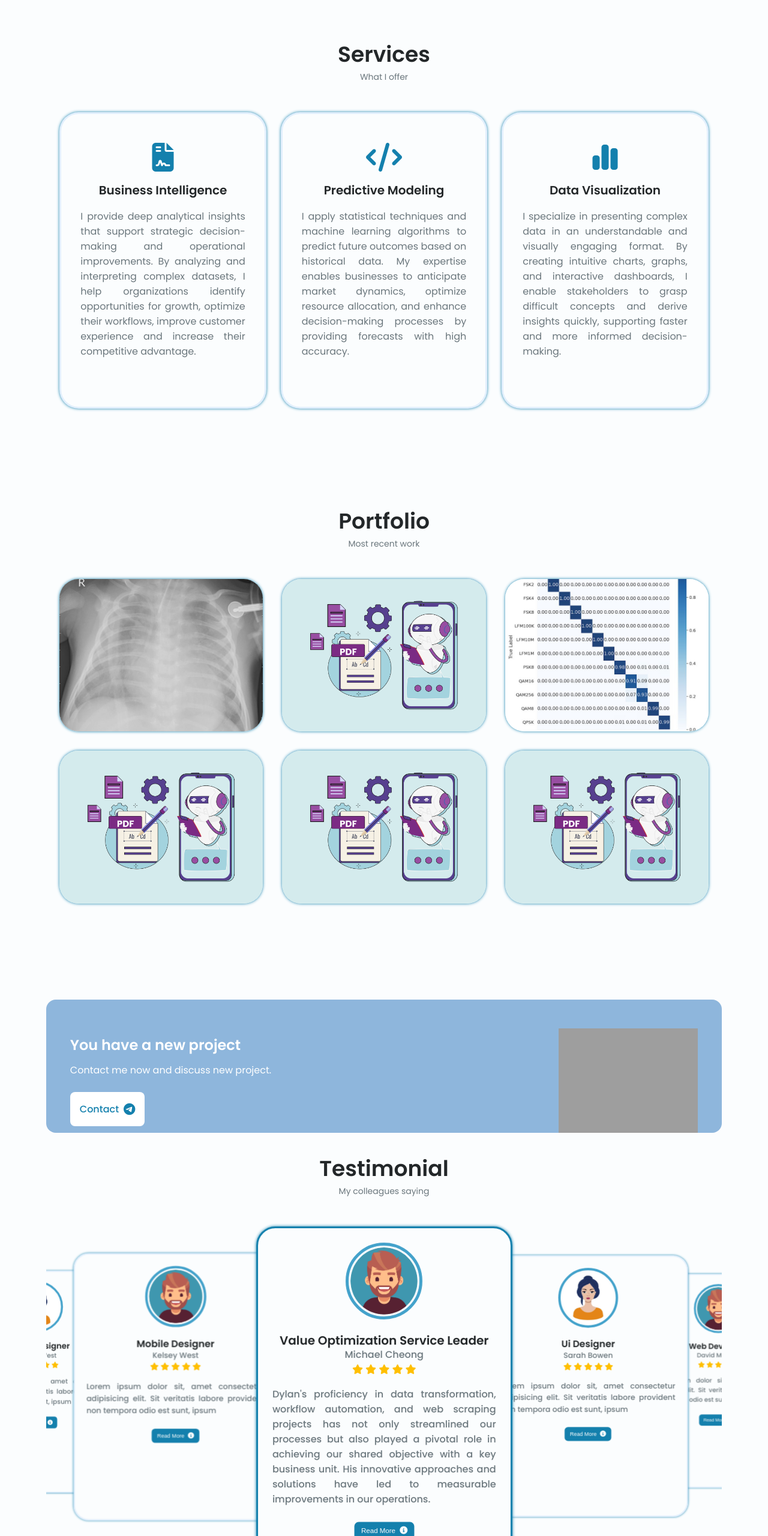
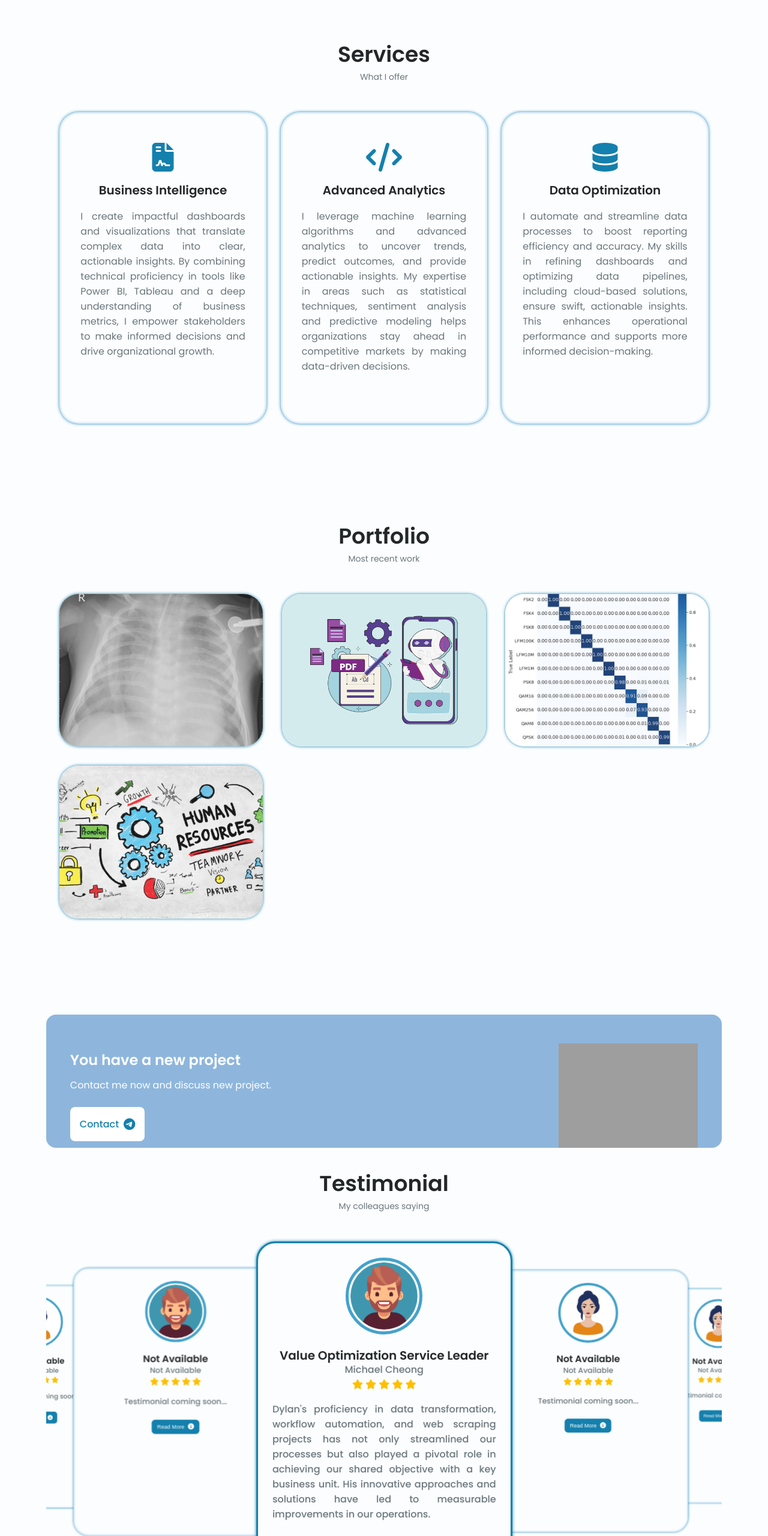
Before and after one commit to DylanNguyen2111/My_Portfolio, a plain HTML site: page index.html in a window 1280 px wide. Shown: the part 3486-6046 px from the top of the page at 60% size. Drawn offline with nearby package versions, Linux system fonts and the light colour scheme; grey boxes are pictures that could not be loaded.

Commit message:
new update

```diff
--- a/css/styles.css
+++ b/css/styles.css
@@ -806,8 +806,8 @@ img {
 }
 
 .portfolio-box:hover img {
-  transform: scale(1.1);
-  opacity: 0.7;
+  transform: scale(1.2);
+  opacity: 0.3;
   cursor: pointer;
 }
 
@@ -842,8 +842,8 @@ img {
 }
 
 .portfolio-layer p {
-  font-size: 1.6rem;
-  margin: .3rem 0 1rem;
+  font-size: 1.3vw;
+  margin: 0.3vw 0 0.8vw;
   font-weight: 1000;
 }
 
@@ -851,9 +851,9 @@ img {
   display: inline-flex;
   justify-content: center;
   align-items: center;
-  margin-top: 0.5rem;
-  width: 3rem;
-  height: 3rem;
+  width: 2.5vw;   /* Button size scales with viewport width */
+  height: 2.5vw;
+  margin-top: 0.5vw;
   background: white;
   border-radius: 50%;
 }
@@ -864,7 +864,7 @@ img {
 }
 
 .portfolio-layer a i {
-  font-size: 2rem;
+  font-size: 2vw;
   color: var(--first-color-second);
 }
 
--- a/index.html
+++ b/index.html
@@ -489,29 +489,28 @@
                 <div class="services-box">
                     <i class="fa-solid fa-file-contract"></i>
                     <h3>Business Intelligence</h3>
-                    <p>I provide deep analytical insights that support strategic decision-making and operational improvements. By
-                        analyzing and interpreting complex datasets, I help organizations identify opportunities for growth, optimize their workflows,
-                        improve customer experience and increase their competitive advantage.
+                    <p>I create impactful dashboards and visualizations that translate complex data into clear, actionable insights.
+                        By combining technical proficiency in tools like Power BI, Tableau and a deep understanding of business metrics,
+                        I empower stakeholders to make informed decisions and drive organizational growth.
                     </p>
                     <!-- <a href="#" class="btn">Read More</a> -->
                 </div>
 
                 <div class="services-box">
                     <i class="fa-solid fa-code"></i>
-                    <h3>Predictive Modeling</h3>
-                    <p>I apply statistical techniques and machine learning algorithms to predict future
-                        outcomes based on historical data. My expertise enables businesses to anticipate market dynamics,
-                        optimize resource allocation, and enhance decision-making processes by providing forecasts with
-                        high accuracy.</p>
+                    <h3>Advanced Analytics</h3>
+                    <p>I leverage machine learning algorithms and advanced analytics to uncover trends, predict outcomes,
+                        and provide actionable insights. My expertise in areas such as statistical techniques, sentiment analysis and predictive modeling
+                        helps organizations stay ahead in competitive markets by making data-driven decisions.</p>
                     <!-- <a href="#" class="btn">Read More</a> -->
                 </div>
 
                 <div class="services-box">
-                    <i class="fa-solid fa-chart-simple"></i>
-                    <h3>Data Visualization</h3>
-                    <p>I specialize in presenting complex data in an understandable and visually engaging format. By creating
-                        intuitive charts, graphs, and interactive dashboards, I enable stakeholders to grasp difficult concepts
-                        and derive insights quickly, supporting faster and more informed decision-making.</p>
+                    <i class="fa-solid fa-database"></i>
+                    <h3>Data Optimization</h3>
+                    <p>I automate and streamline data processes to boost reporting efficiency and accuracy.
+                        My skills in refining dashboards and optimizing data pipelines, including cloud-based solutions, ensure swift, actionable insights.
+                        This enhances operational performance and supports more informed decision-making.</p>
                     <!-- <a href="#" class="btn">Read More</a> -->
                 </div>
             </div>
@@ -580,7 +579,6 @@
                 <div class="portfolio-box">
                     <img src="img/Pneumonia.jpeg" alt="">
                     <div class="portfolio-layer">
-                        <!-- <h3 class="portfolio-title">Advanced Pneumonia Detection System</h3> -->
                         <p class="portfolio-description">An MLOps-powered solution for automating pneumonia detection with
                             MLflow, Dagshub, DVC and AWS.</p>
                         <a href="https://github.com/DylanNguyen2111/Pneumonia-Detection" class="button button-flex button-small portfolio-button">
@@ -592,7 +590,6 @@
                 <div class="portfolio-box">
                     <img src="img/chat_with_pdf.png" alt="">
                     <div class="portfolio-layer">
-                        <!-- <h3 class="portfolio-title">LLM-Powered Knowledge Retrieval System</h3> -->
                         <p class="portfolio-description">A Chatbot to query information from your pdf documents using Langchain and OpenAI API.</p>
                         <a href="https://github.com/DylanNguyen2111/Chat_with_your_PDFs" class="button button-flex button-small portfolio-button">
                             <i class="fa-solid fa-up-right-from-square"></i>
@@ -603,7 +600,6 @@
                 <div class="portfolio-box">
                     <img src="img/signal.jpg" alt="">
                     <div class="portfolio-layer">
-                        <!-- <h3 class="portfolio-title">Deep Learning based Automatic Modulation Recognition</h3> -->
                         <p class="portfolio-description">A Transformer-based model for robust signal modulation classification
                             over 12 differents modulation types.</p>
                         <a href="https://github.com/DylanNguyen2111/Deep-learning-based-automatic-data-modulation-classification-with-impairments" class="button button-flex button-small portfolio-button">
@@ -613,9 +609,18 @@
                 </div>
 
                 <div class="portfolio-box">
+                    <img src="img/HR.jpg" alt="">
+                    <div class="portfolio-layer">
+                        <p class="portfolio-description">A HR Dashboard with forecasting features, streamlined AWS data pipeline and creative KPI Score Card design.</p>
+                        <a href="" class="button button-flex button-small portfolio-button">
+                            <i class="fa-solid fa-up-right-from-square"></i>
+                        </a>
+                    </div>
+                </div>
+
+                <!-- <div class="portfolio-box">
                     <img src="img/chat_with_pdf.png" alt="">
                     <div class="portfolio-layer">
-                        <!-- <h3 class="portfolio-title">LLM-Powered Knowledge Retrieval System</h3> -->
                         <p class="portfolio-description">A Chatbot to query information from your pdf documents using Langchain and OpenAI API.</p>
                         <a href="https://github.com/DylanNguyen2111/Chat_with_your_PDFs" class="button button-flex button-small portfolio-button">
                             <i class="fa-solid fa-up-right-from-square"></i>
@@ -626,24 +631,12 @@
                 <div class="portfolio-box">
                     <img src="img/chat_with_pdf.png" alt="">
                     <div class="portfolio-layer">
-                        <!-- <h3 class="portfolio-title">LLM-Powered Knowledge Retrieval System</h3> -->
                         <p class="portfolio-description">A Chatbot to query information from your pdf documents using Langchain and OpenAI API.</p>
                         <a href="https://github.com/DylanNguyen2111/Chat_with_your_PDFs" class="button button-flex button-small portfolio-button">
                             <i class="fa-solid fa-up-right-from-square"></i>
                         </a>
                     </div>
-                </div>
-
-                <div class="portfolio-box">
-                    <img src="img/chat_with_pdf.png" alt="">
-                    <div class="portfolio-layer">
-                        <!-- <h3 class="portfolio-title">LLM-Powered Knowledge Retrieval System</h3> -->
-                        <p class="portfolio-description">A Chatbot to query information from your pdf documents using Langchain and OpenAI API.</p>
-                        <a href="https://github.com/DylanNguyen2111/Chat_with_your_PDFs" class="button button-flex button-small portfolio-button">
-                            <i class="fa-solid fa-up-right-from-square"></i>
-                        </a>
-                    </div>
-                </div>
+                </div> -->
             </div>
         </section>
 
@@ -703,6 +696,7 @@
                     </div>
                 </div>
 
+
                 <!-- CARD 2 -->
                 <div class="card swiper-slide">
                     <div class="card__image">
@@ -710,8 +704,8 @@
                     </div>
 
                     <div class="card__content">
-                  <span class="card__title">Ui Designer</span>
-                  <span class="card__name">Sarah Bowen</span>
+                    <span class="card__title">Not Available</span>
+                    <span class="card__name">Not Available</span>
                     <div>
                         <i class="fa-solid fa-star testimonial-icon-star"></i>
                         <i class="fa-solid fa-star testimonial-icon-star"></i>
@@ -719,7 +713,7 @@
                         <i class="fa-solid fa-star testimonial-icon-star"></i>
                         <i class="fa-solid fa-star testimonial-icon-star"></i>
                     </div>
-                  <p class="card__text">Lorem ipsum dolor sit, amet consectetur adipisicing elit. Sit veritatis labore provident non tempora odio est sunt, ipsum</p>
+                    <p class="card__text">Testimonial coming soon...</p>
                     <div class="read-more-button">
                         <a href="https://drive.google.com/file/d/1NqJCDYwnC7xURdURu8ANs_nSzEmcV9H3/view?usp=sharing" target="_blank"  class="tooltip">
                             <button class="button button-flex small-button">
@@ -734,12 +728,12 @@
                 <!-- CARD 3 -->
                 <div class="card swiper-slide">
                     <div class="card__image">
-                  <img src="img/User_Icon.png" alt="card image">
+                    <img src="img/user_avt_women.jpg" alt="card image">
                     </div>
 
                     <div class="card__content">
-                  <span class="card__title">Web Developer</span>
-                  <span class="card__name">David Murphy</span>
+                    <span class="card__title">Not Available</span>
+                    <span class="card__name">Not Available</span>
                     <div>
                         <i class="fa-solid fa-star testimonial-icon-star"></i>
                         <i class="fa-solid fa-star testimonial-icon-star"></i>
@@ -747,7 +741,7 @@
                         <i class="fa-solid fa-star testimonial-icon-star"></i>
                         <i class="fa-solid fa-star testimonial-icon-star"></i>
                     </div>
-                  <p class="card__text">Lorem ipsum dolor sit, amet consectetur adipisicing elit. Sit veritatis labore provident non tempora odio est sunt, ipsum</p>
+                    <p class="card__text">Testimonial coming soon...</p>
                     <div class="read-more-button">
                         <a href="https://drive.google.com/file/d/1NqJCDYwnC7xURdURu8ANs_nSzEmcV9H3/view?usp=sharing" target="_blank"  class="tooltip">
                             <button class="button button-flex small-button">
@@ -766,8 +760,8 @@
                     </div>
 
                     <div class="card__content">
-                  <span class="card__title">Mobile Designer</span>
-                  <span class="card__name">Kelsey West</span>
+                    <span class="card__title">Not Available</span>
+                    <span class="card__name">Not Available</span>
                     <div>
                         <i class="fa-solid fa-star testimonial-icon-star"></i>
                         <i class="fa-solid fa-star testimonial-icon-star"></i>
@@ -775,7 +769,7 @@
                         <i class="fa-solid fa-star testimonial-icon-star"></i>
                         <i class="fa-solid fa-star testimonial-icon-star"></i>
                     </div>
-                  <p class="card__text">Lorem ipsum dolor sit, amet consectetur adipisicing elit. Sit veritatis labore provident non tempora odio est sunt, ipsum</p>
+                    <p class="card__text">Testimonial coming soon...</p>
                     <div class="read-more-button">
                         <a href="https://drive.google.com/file/d/1NqJCDYwnC7xURdURu8ANs_nSzEmcV9H3/view?usp=sharing" target="_blank"  class="tooltip">
                             <button class="button button-flex small-button">
@@ -794,8 +788,8 @@
                     </div>
 
                     <div class="card__content">
-                  <span class="card__title">Mobile Designer</span>
-                  <span class="card__name">Kelsey West</span>
+                    <span class="card__title">Not Available</span>
+                    <span class="card__name">Not Available</span>
                     <div>
                         <i class="fa-solid fa-star testimonial-icon-star"></i>
                         <i class="fa-solid fa-star testimonial-icon-star"></i>
@@ -803,7 +797,7 @@
                         <i class="fa-solid fa-star testimonial-icon-star"></i>
                         <i class="fa-solid fa-star testimonial-icon-star"></i>
                     </div>
-                  <p class="card__text">Lorem ipsum dolor sit, amet consectetur adipisicing elit. Sit veritatis labore provident non tempora odio est sunt, ipsum</p>
+                    <p class="card__text">Testimonial coming soon...</p>
                     <div class="read-more-button">
                         <a href="https://drive.google.com/file/d/1NqJCDYwnC7xURdURu8ANs_nSzEmcV9H3/view?usp=sharing" target="_blank"  class="tooltip">
                             <button class="button button-flex small-button">
```
Also changed, not shown: img/HR.jpg (added), 2 other files. Lines whose indentation alone changed are shown as unchanged.
